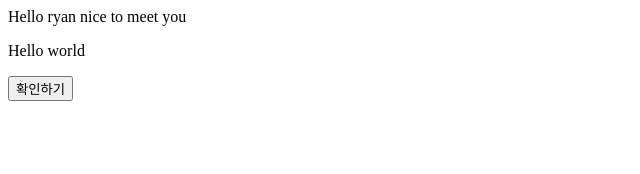
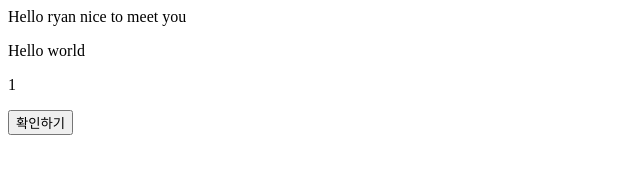
Before and after one commit to Ryan9203/test, a plain HTML site: page index.html in a window 1280 px wide. Shown: the whole page, without its empty margins (0-640 px from the left). Drawn offline with Linux system fonts and the light colour scheme.

Commit message:
p태그 1 추가

```diff
--- a/index.html
+++ b/index.html
@@ -1,5 +1,5 @@
 <h>Hello ryan</h>
 <h>nice to meet you</h>
 <p>Hello world</p>
-
+<p>1</p>
 <button>확인하기</button>
```
